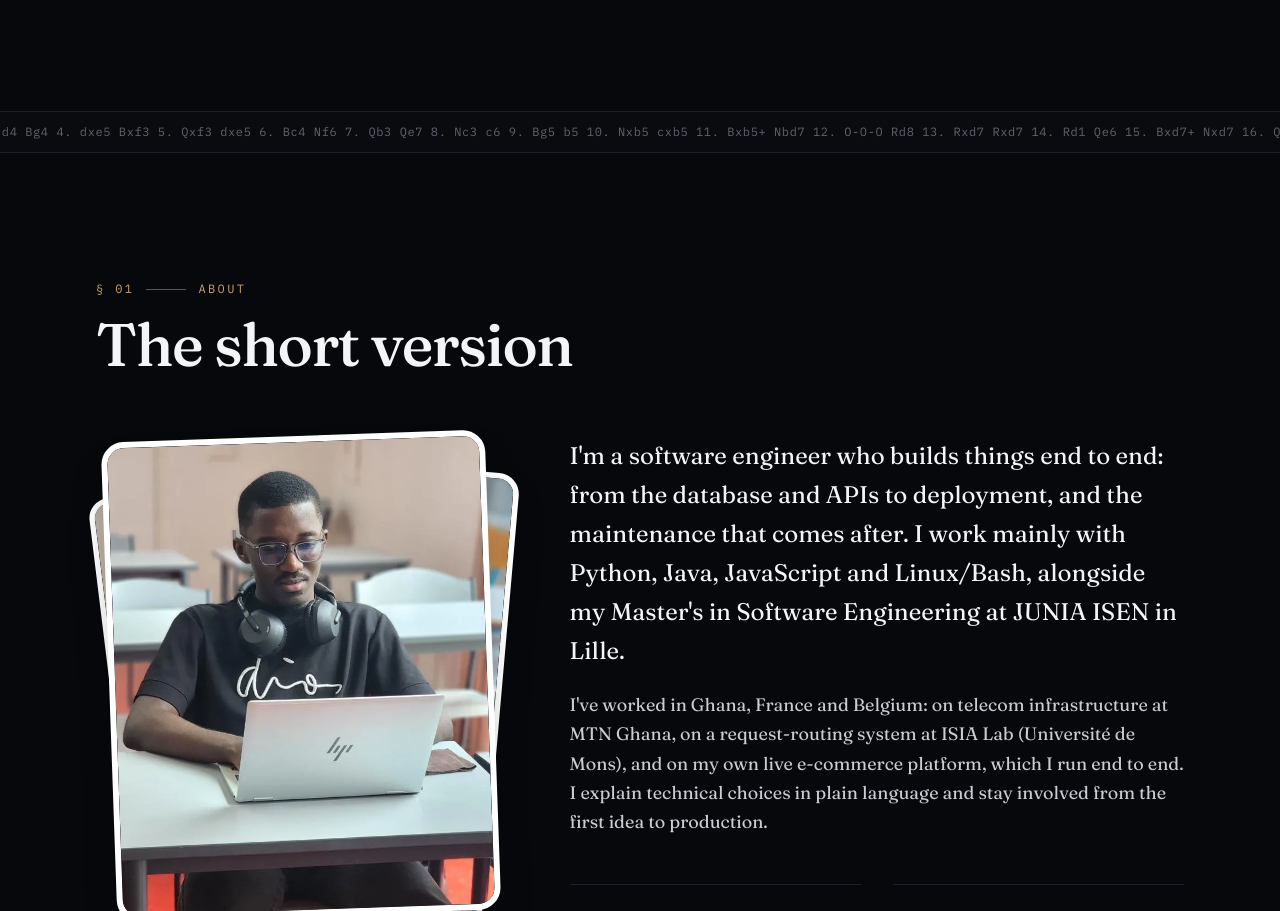
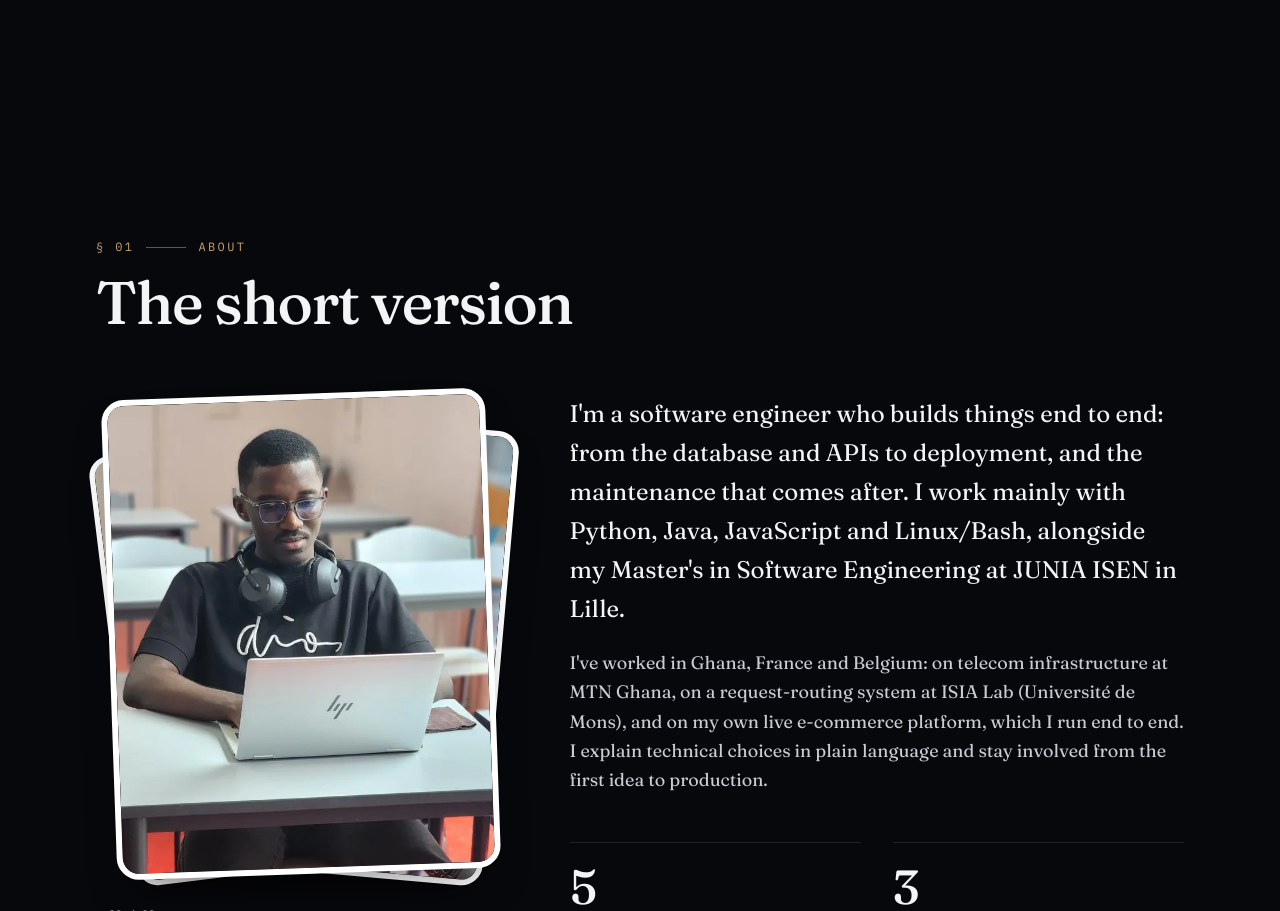
Before and after one commit to ALpatson/Portfolio, a Next.js app: page /en in a window 1280 px wide. Shown: the part 899-1810 px from the top of the page. Built offline with nearby package versions, Linux system fonts and the light colour scheme.

Commit message:
Remove the chess notation ticker

```diff
--- a/src/app/[lang]/page.tsx
+++ b/src/app/[lang]/page.tsx
@@ -2,7 +2,6 @@
 import { getDictionary, hasLocale } from "@/content";
 import Nav from "@/components/Nav";
 import Hero from "@/components/Hero";
-import Ticker from "@/components/Ticker";
 import About from "@/components/About";
 import Journey from "@/components/Journey";
 import Projects from "@/components/Projects";
@@ -24,7 +23,6 @@
       <Nav t={t.nav} lang={lang} />
       <main className="relative z-[1]">
         <Hero t={t.hero} />
-        <Ticker text={t.ticker} />
         <About t={t.about} />
         <Journey t={t.journey} />
         <Projects t={t.projects} />
--- a/src/app/globals.css
+++ b/src/app/globals.css
@@ -99,16 +99,6 @@
   border-radius: 4px;
 }
 
-/* Slow notation ticker between sections. */
-@keyframes ticker {
-  from { transform: translateX(0); }
-  to { transform: translateX(-50%); }
-}
-.ticker-track {
-  animation: ticker 60s linear infinite;
-}
-
 @media (prefers-reduced-motion: reduce) {
   html { scroll-behavior: auto; }
-  .ticker-track { animation: none; }
 }
--- a/src/components/Ticker.tsx
+++ /dev/null
@@ -1,11 +0,0 @@
-// A slow band of chess notation (the Opera Game) between the hero and the rest.
-export default function Ticker({ text }: { text: string }) {
-  return (
-    <div className="overflow-hidden border-y border-line bg-bg-raised/70 py-3" aria-hidden="true">
-      <div className="ticker-track flex w-max gap-12 whitespace-nowrap font-mono text-xs tracking-wider text-faint">
-        <span>{text}</span>
-        <span>{text}</span>
-      </div>
-    </div>
-  );
-}
--- a/src/content/en.ts
+++ b/src/content/en.ts
@@ -437,8 +437,6 @@
     availability: "26-week internship from March 2027",
     cv: "Download my CV",
   },
-  ticker:
-    "1. e4 e5 2. Nf3 d6 3. d4 Bg4 4. dxe5 Bxf3 5. Qxf3 dxe5 6. Bc4 Nf6 7. Qb3 Qe7 8. Nc3 c6 9. Bg5 b5 10. Nxb5 cxb5 11. Bxb5+ Nbd7 12. O-O-O Rd8 13. Rxd7 Rxd7 14. Rd1 Qe6 15. Bxd7+ Nxd7 16. Qb8+ Nxb8 17. Rd8#",
   footer: {
     rights: "All rights reserved.",
     credit: "Chess pieces: cburnett, CC BY-SA 3.0",
--- a/src/content/fr.ts
+++ b/src/content/fr.ts
@@ -344,8 +344,6 @@
     availability: "Stage de 26 semaines dès mars 2027",
     cv: "Télécharger mon CV",
   },
-  ticker:
-    "1. e4 e5 2. Cf3 d6 3. d4 Fg4 4. dxe5 Fxf3 5. Dxf3 dxe5 6. Fc4 Cf6 7. Db3 De7 8. Cc3 c6 9. Fg5 b5 10. Cxb5 cxb5 11. Fxb5+ Cbd7 12. O-O-O Td8 13. Txd7 Txd7 14. Td1 De6 15. Fxd7+ Cxd7 16. Db8+ Cxb8 17. Td8#",
   footer: {
     rights: "Tous droits réservés.",
     credit: "Pièces d'échecs : cburnett, CC BY-SA 3.0",
--- a/src/content/types.ts
+++ b/src/content/types.ts
@@ -132,6 +132,5 @@
     availability: string;
     cv: string;
   };
-  ticker: string;
   footer: { rights: string; credit: string; top: string };
 };
```
